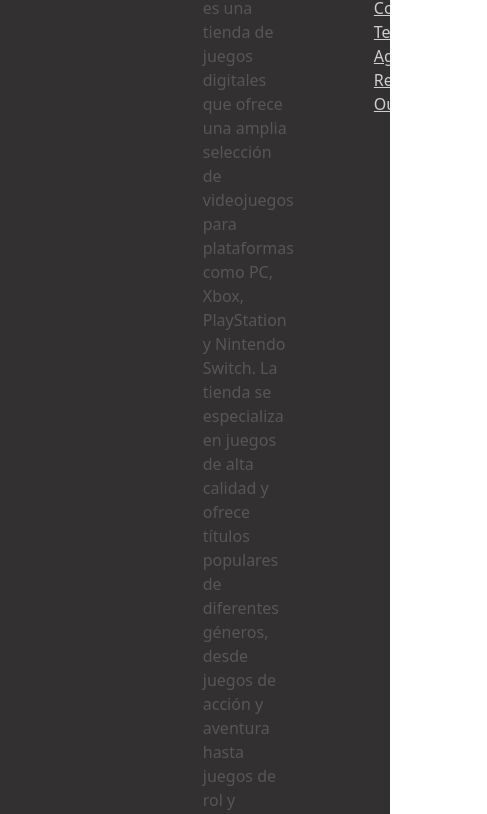
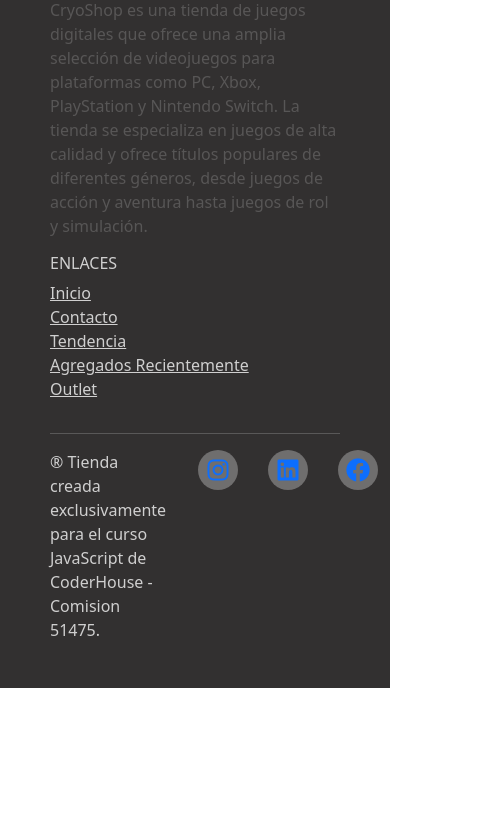
Before and after one commit to LucasFM1502/CryoShopMoyaLucas, a plain HTML site: page index.html in a window 390 px wide. Shown: the part 2543-3357 px from the top of the page, 487 px wide, since content can reach past the window. After the commit the page ends 3231 px from the top, so only its background shows below. Drawn offline with nearby package versions, Linux system fonts and the light colour scheme; some packages are replaced by stand-ins of ours; a script that the page names is missing.

Commit message:
Responsive

```diff
--- a/assets/main.css
+++ b/assets/main.css
@@ -78,9 +78,35 @@
     background-color: rgb(50, 48, 48);
     color: rgba(255, 255, 255, 0.767);
 
+}
+
+
+#ContenidoF {
+    display: inline-block;
 
 }
 
+
+#nosotros p {
+    color: rgba(255, 255, 255, 0.183);
+}
+
+.enlaces {
+    list-style: none;
+    padding-left: 0;
+
+}
+
+.enlaces a {
+    color: rgba(255, 255, 255, 0.767);
+}
+
+.enlaces a:hover {
+    color: lightskyblue;
+}
+
+/* FOOTER RESPONSIVE */
+@media only screen and (min-width: 800px ) {
     #ContenidoF {
         display: flex;
         column-gap: 80px;
@@ -115,6 +141,7 @@
     .enlaces a:hover {
         color: lightskyblue;
     }
+}
 
 #ContenidoF2 {
    display: flex;
--- a/index.html
+++ b/index.html
@@ -20,7 +20,7 @@
   <!-- NAV BAR BS -->
   <nav class="navbar navbar-expand-lg bg-transparent text-dark">
     <div class="container-fluid">
-      <a class="navbar-brand" href="#">CryoShop</a>
+      <a class="navbar-brand" href="./index.html">CryoShop</a>
       <button class="navbar-toggler" type="button" data-bs-toggle="collapse" data-bs-target="#navbarSupportedContent"
         aria-controls="navbarSupportedContent" aria-expanded="false" aria-label="Toggle navigation">
         <span class="navbar-toggler-icon"></span>
```
Lines whose indentation alone changed are shown as unchanged.
